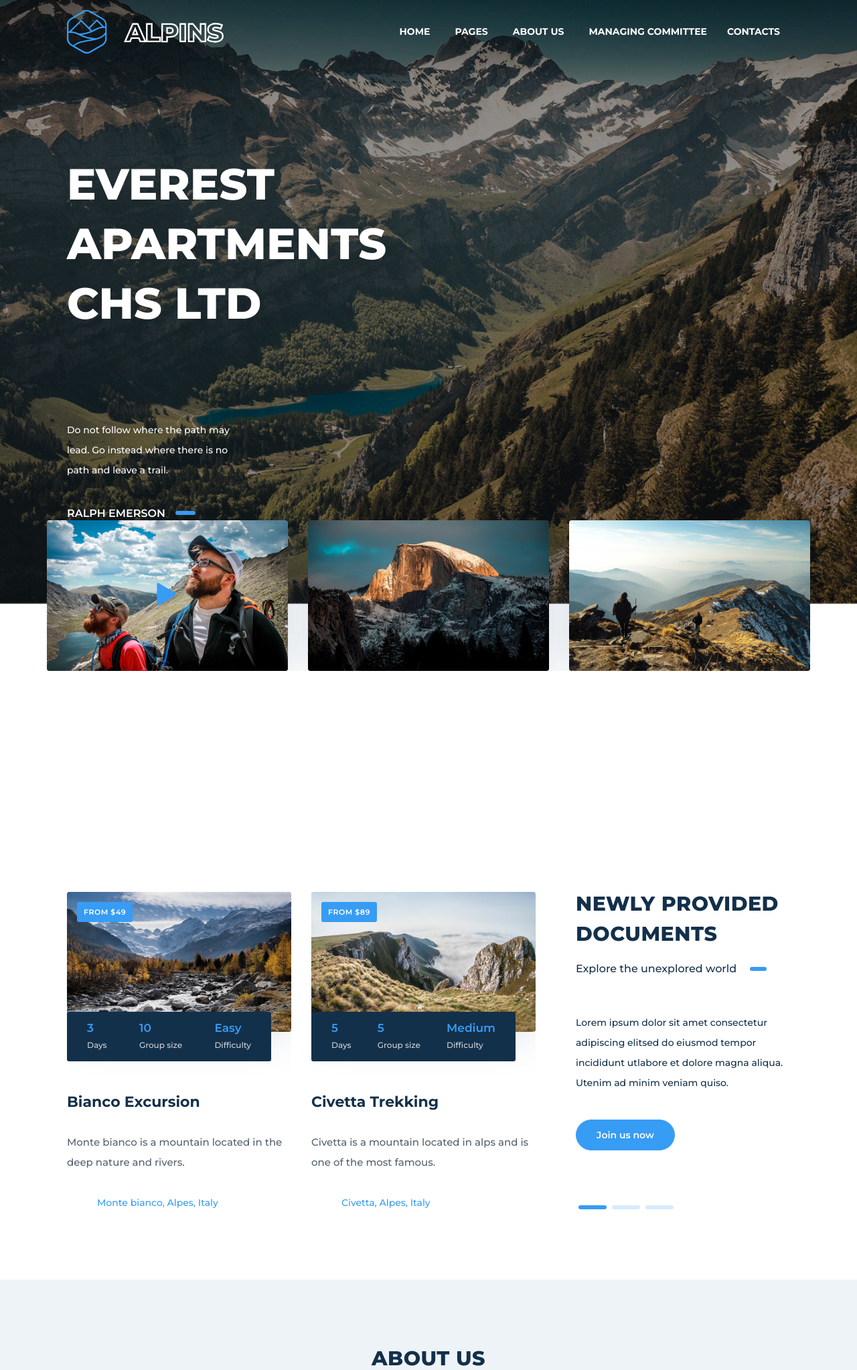
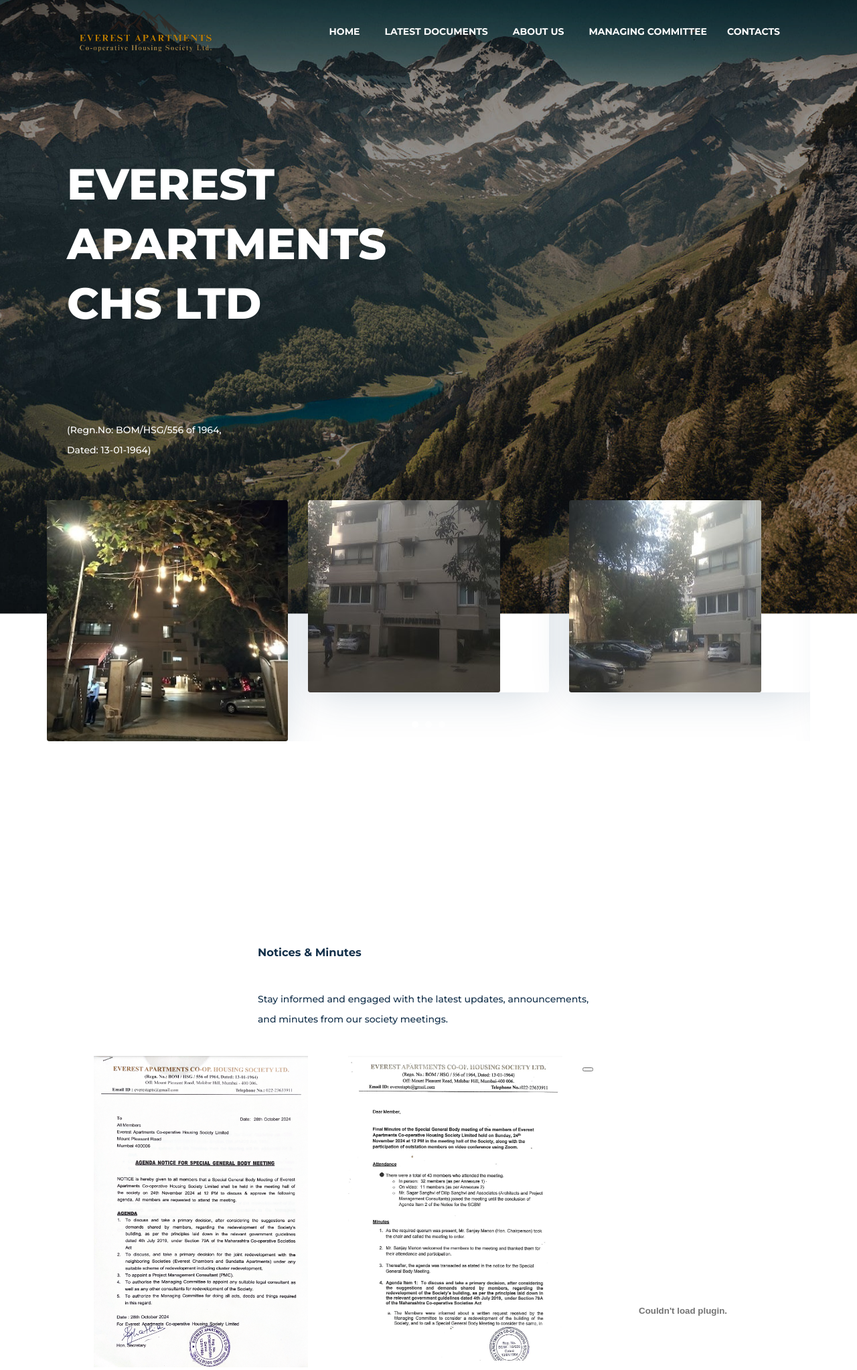
Before and after one commit to Veena-Infotech/EverestApartmentsCHS, a PHP site: page /main-page.php in a window 1280 px wide. Shown: the top 2046 px of the page at 67% size. Run offline with PHP 8.4, Linux system fonts and the light colour scheme; some libraries are stand-ins or nearby versions; some web fonts are replaced.

Commit message:
Modal changes

```diff
--- a/main-page.php
+++ b/main-page.php
@@ -2,6 +2,7 @@
 <html lang="en">
 
 <!-- Mirrored from templates.themekit.dev/alpins/index.html by HTTrack Website Copier/3.x [XR&CO'2014], Sat, 21 Dec 2024 05:27:26 GMT -->
+
 <head>
     <meta charset="utf-8">
     <meta http-equiv="X-UA-Compatible" content="IE=edge">
@@ -20,16 +21,18 @@
     <link rel="stylesheet" href="skin.css">
     <link rel="icon" href="media/favicon.png">
 </head>
+
 <body class="page-main">
     <div id="preloader"></div>
     <nav class="menu-classic menu-fixed menu-transparent light align-right" data-menu-anima="fade-in">
         <div class="container">
             <div class="menu-brand">
                 <a href="#">
-                    <img class="logo-default scroll-hide" src="media/logo-white-blue.svg" alt="logo" />
+                    <img src="./media//logos//EverestLogo.png" alt="">
+                    <!-- <img class="logo-default scroll-hide" src="media/logo-white-blue.svg" alt="logo" />
                     <img class="logo-retina scroll-hide" src="media/logo-white-blue.svg" alt="logo" />
                     <img class="logo-default scroll-show" src="media/logo-white-solid.svg" alt="logo" />
-                    <img class="logo-retina scroll-show" src="media/logo-white-solid.svg" alt="logo" />
+                    <img class="logo-retina scroll-show" src="media/logo-white-solid.svg" alt="logo" /> -->
                 </a>
             </div>
             <i class="menu-btn"></i>
@@ -44,7 +47,7 @@
                         </ul>
                     </li>-->
                     <li class="dropdown">
-                        <a href="#">Pages</a>
+                        <a href="#">Latest Documents</a>
 
                     </li>
                     <li class="dropdown">
@@ -57,6 +60,7 @@
                     <li>
                         <a href="contacts.html">Contacts</a>
                     </li>
+
                 </ul>
 
             </div>
@@ -75,8 +79,7 @@
                         <ul class="slider width-50" data-options="type:slider,perView:1">
                             <li>
                                 <p class="quote">
-                                    Do not follow where the path may lead. Go instead where there is no path and leave a trail.
-                                    <span class="quote-author">Ralph Emerson</span>
+                                    (Regn.No: BOM/HSG/556 of 1964, Dated: 13-01-1964)
                                 </p>
                             </li>
                             <!--<li>
@@ -119,113 +122,164 @@
                             </div>
                         </div>-->
                     <hr class="space" />
-                        <ul class="slider" data-options="type:carousel,nav:true,perView:3,perViewLg:2,perViewSm:1,gap:30,controls:out,autoplay:3000">
+                    <ul class="slider" data-options="type:carousel,nav:true,perView:3,perViewLg:2,perViewSm:1,gap:30,autoplay:3000">
                         <li>
-                                <a class="img-box btn-video lightbox" href="https://www.youtube.com/watch?v=Lb4IcGF5iTQ" data-lightbox-anima="fade-top">
-                                    <img src="media/image-1.jpg" alt="">
+                            <a class="img-box  lightbox" href="./Images/Everest1.jpg" data-lightbox-anima="fade-top">
+                                <img src="./Images/Everest1.jpg" alt="">
                             </a>
                         </li>
                         <li>
-                                <a class="img-box lightbox" href="media/image-2.jpg" data-lightbox-anima="fade-top">
-                                    <img src="media/image-2.jpg" alt="">
+                            <a class="img-box lightbox" href="./Images/Everest2.jpg" data-lightbox-anima="fade-top">
+                                <img src="./Images/Everest2.jpg" alt="">
                             </a>
                         </li>
                         <li>
-                                <a class="img-box lightbox" href="media/image-3.jpg" data-lightbox-anima="fade-top">
-                                    <img src="media/image-3.jpg" alt="">
+                            <a class="img-box lightbox" href="./Images/Everest3.jpg" data-lightbox-anima="fade-top">
+                                <img src="./Images/Everest3.jpg" alt="">
                             </a>
                         </li>
-                            <li>
-                                <a class="img-box lightbox" href="media/image-4.jpg" data-lightbox-anima="fade-top">
-                                    <img src="media/image-4.jpg" alt="">
-                                </a>
-                            </li>
+
                     </ul>
                 </div>
             </div>
             <hr class="space-lg" />
             </div>
         </section>
-        <section class="section-base">
+        <!---modal section-->
+
+        <section id="minutes" class="blog-area pt-125">
             <div class="container">
-                <div class="row">
+                <div class="row justify-content-center">
+                    <div class="col-lg-6">
+                        <div class="section-title text-center pb-25">
+                            <h3 class="title mb-15">Notices & Minutes</h3>
+                            <p>Stay informed and engaged with the latest updates, announcements, and minutes from our society meetings.
+                            </p>
+                        </div>
+                    </div>
+                </div>
+                <div class="row justify-content-center">
+                    <div class="col-lg-4 col-md-6">
+                        <div class="single-blog mt-30">
+                            <div class="blog-image">
+                                <img src="./Images//Note1.png" alt="CIRCULAR DATED 28.11.2024 FOR BUILDER INFORMATION">
+                            </div>
+                            <div class="blog-content">
+                                <div class="content">
+                                    <h4 class="title"><a class="clickLink" data-bs-toggle="modal" data-bs-target="#CircularDated28thNov">CIRCULAR DATED 28.11.2024 FOR BUILDER INFORMATION</a></h4>
+                                    <span>28th November, 2024</span>
+                                </div>
+                            </div>
+                        </div>
+                    </div>
+
+                    <div class="col-lg-4 col-md-6">
+                        <div class="single-blog mt-30">
+                            <div class="blog-image">
+                                <img src="./Images//Note2.png" alt="Notice  for Special General Body Meeting 17th Nov 2024">
+                            </div>
+                            <div class="blog-content">
+                                <div class="content">
+                                    <h4 class="title"><a class="clickLink" data-bs-toggle="modal"
+                                            data-bs-target="#NoticeSGBM17th">Notice for Special General Body Meeting 17th Nov 2024</a></h4>
+                                    <span>7th November, 2024</span>
+                                </div>
+                            </div>
+                        </div>
+                    </div>
+
+
+
+
+                    <!---Documents-section-->
+
+                    <section>
+    <div class="modal fade" data-bs-backdrop="static" data-bs-keyboard="false" id="CircularDated28thNov" tabindex="-1"
+      aria-labelledby="exampleModalLabel" aria-hidden="true">
+      <div class="modal-dialog modal-lg">
+        <div class="modal-content">
+          <div class="modal-header">
+            <button type="button" class="btn-close" data-bs-dismiss="modal" aria-label="Close"></button>
+          </div>
+          <div class="modal-body">
+            <object width="100%" height="700"
+              data="./Documents/SGBM24NOV.pdf?#zoom=85&scrollbar=0&toolbar=0&navpanes=0"
+              type="application/pdf"> </object>
+          </div>
+          <div class="modal-footer">
+            <button type="button" class="btn btn-secondary" data-bs-dismiss="modal">Close</button>
+          </div>
+        </div>
+      </div>
+    </div>
+  </section>
+
+  <section>
+    <div class="modal fade" data-bs-backdrop="static" data-bs-keyboard="false" id="NoticeSGBM17th" tabindex="-1"
+      aria-labelledby="exampleModalLabel" aria-hidden="true">
+      <div class="modal-dialog modal-lg">
+        <div class="modal-content">
+          <div class="modal-header">
+            <button type="button" class="btn-close" data-bs-dismiss="modal" aria-label="Close"></button>
+          </div>
+          <div class="modal-body">
+            <object width="100%" height="700"
+              data="./Documents/SGBMNOTICE.pdf?#zoom=85&scrollbar=0&toolbar=0&navpanes=0"
+              type="application/pdf"> </object>
+          </div>
+          <div class="modal-footer">
+            <button type="button" class="btn btn-secondary" data-bs-dismiss="modal">Close</button>
+          </div>
+        </div>
+      </div>
+    </div>
+
+  </section>
+
+
+
+
+
+                </div>
+            </div>
+            </div>
+        </section>
+        <!-- <div class="row">
                     <div class="col-lg-8">
-                        <ul class="slider controls-right" data-options="type:carousel,nav:true,perView:2,perViewSm:1,gap:30,controls:out">
+                        <ul class="slider controls-right" data-options="perView:2,perViewSm:1,gap:30,controls:out">
                             <li>
-                                <div class="cnt-box cnt-box-info" data-href="treks-single.html">
-                                    <div class="extra-field">From $49</div>
-                                    <a href="treks-single.html" class="img-box"><img src="media/image-5.jpg" alt="" /></a>
+                                <div class="cnt-box cnt-box-info">
+                                    <a href="treks-single.html" class="img-box"><img src="./Images/Note1.png" alt="" /></a>
                                     <div class="caption">
-                                        <h2>Bianco Excursion</h2>
-                                        <div class="cnt-info">
-                                            <div><span>Days</span><span>3</span></div>
-                                            <div><span>Group size</span><span>10</span></div>
-                                            <div><span>Difficulty</span><span>Easy</span></div>
-                                        </div>
-                                        <p>
-                                            Monte bianco is a mountain located in the deep nature and rivers.
-                                        </p>
-                                        <div class="bottom-info">
-                                            Monte bianco, Alpes, Italy
-                                        </div>
+                                        <h2>EVEREST APARTMENTS CHSL_SGM NOTICE MEETING Date-24th November 2024</h2>
+
                                     </div>
                                 </div>
                             </li>
                             <li>
-                                <div class="cnt-box cnt-box-info" data-href="treks-single.html">
-                                    <div class="extra-field">From $89</div>
-                                    <a href="treks-single.html" class="img-box"><img src="media/image-6.jpg" alt="" /></a>
+                                <div class="cnt-box cnt-box-info">
+                                    <a href="treks-single.html" class="img-box"><img src="./Images/Note2.png" alt="" /></a>
                                     <div class="caption">
-                                        <h2>Civetta Trekking</h2>
-                                        <div class="cnt-info">
-                                            <div><span>Days</span><span>5</span></div>
-                                            <div><span>Group size</span><span>5</span></div>
-                                            <div><span>Difficulty</span><span>Medium</span></div>
-                                        </div>
-                                        <p>
-                                            Civetta is a mountain located in alps and is one of the most famous.
-                                        </p>
-                                        <div class="bottom-info">
-                                            Civetta, Alpes, Italy
-                                        </div>
+                                        <h2>EA SGBM 24 NOV 2024 MINUTES</h2>
+
                                     </div>
                                 </div>
                             </li>
-                            <li>
-                                <div class="cnt-box cnt-box-info" data-href="treks-single.html">
-                                    <div class="extra-field">From $89</div>
-                                    <a href="treks-single.html" class="img-box"><img src="media/image-7.jpg" alt="" /></a>
-                                    <div class="caption">
-                                        <h2>Nevegal Trekking</h2>
-                                        <div class="cnt-info">
-                                            <div><span>Days</span><span>1</span></div>
-                                            <div><span>Group size</span><span>15</span></div>
-                                            <div><span>Difficulty</span><span>Medium</span></div>
-                                        </div>
-                                        <p>
-                                            Nevegal is a mountain near a great and friendly mountain village.
-                                        </p>
-                                        <div class="bottom-info">
-                                            Civetta, Alpes, Italy
-                                        </div>
-                                    </div>
-                                </div>
-                            </li>
+
                         </ul>
                     </div>
                     <div class="col-lg-4">
                         <hr class="space-sm visible-sm" />
                         <div class="title">
                             <h2>Newly Provided Documents</h2>
-                            <p>Explore the unexplored world</p>
+                            <p>Explore a wealth of resources and discover new possibilities.</p>
                         </div>
                         <p>
-                            Lorem ipsum dolor sit amet consectetur adipiscing elitsed do eiusmod tempor incididunt utlabore et dolore magna aliqua.
-                            Utenim ad minim veniam quiso.
+                            Access a collection of carefully curated documents to enrich your knowledge.
+                            These materials are designed to guide, inform, and inspire your journey.
                         </p>
-                        <a href="contacts.html" class="btn btn-circle btn-xs">Join us now</a>
                     </div>
-                </div>
+                </div> -->
         </div>
         </section>
         <section class="section-base section-color">
@@ -237,7 +291,7 @@
                 <div class="row">
                     <div class="col-lg-3">
                         <p>
-                            Everest Apartments  is a residential building located on Mount Pleasant Road in Malabar Hill, Mumbai. The property offers 2.5 BHK apartments with a carpet area of approximately 1,200 square feet. Amenities include lift facilities and car parking.
+                            Everest Apartments is a residential building located on Mount Pleasant Road in Malabar Hill, Mumbai. The property offers 2.5 BHK apartments with a carpet area of approximately 1,200 square feet. Amenities include lift facilities and car parking.
 
                         </p>
                     </div>
@@ -246,7 +300,6 @@
                             Malabar Hill is an upscale residential area in South Mumbai, known for its affluent neighborhoods and proximity to landmarks such as the Hanging Gardens and Walkeshwar Temple.
 
                             <hr class="space-sm" />
-                        <a href="about.html" class="btn-text">Read more</a>
                     </div>
                     <div class="col-lg-6">
                         <ul class="accordion-list" data-open="1">
@@ -503,11 +556,26 @@
                             <p>Information</p>
                         </div>
                         <ul class="text-list text-list-line">
-                            <li><b>Address</b><hr /><p>Pellegrino, Veneto, Italy</p></li>
-                            <li><b>Web</b><hr /><p>domain.com</p></li>
-                            <li><b>Email</b><hr /><p>info@domain.com</p></li>
-                            <li><b>Phone</b><hr /><p>(02) 123 456 789999</p></li>
-                            <li><b>Skype</b><hr /><p>example.name</p></li>
+                            <li><b>Address</b>
+                                <hr />
+                                <p>Pellegrino, Veneto, Italy</p>
+                            </li>
+                            <li><b>Web</b>
+                                <hr />
+                                <p>domain.com</p>
+                            </li>
+                            <li><b>Email</b>
+                                <hr />
+                                <p>info@domain.com</p>
+                            </li>
+                            <li><b>Phone</b>
+                                <hr />
+                                <p>(02) 123 456 789999</p>
+                            </li>
+                            <li><b>Skype</b>
+                                <hr />
+                                <p>example.name</p>
+                            </li>
                         </ul>
                         <hr class="space-sm" />
                         <div class="icon-links icon-social icon-links-grid social-colors-hover">
@@ -569,4 +637,5 @@
 </body>
 
 <!-- Mirrored from templates.themekit.dev/alpins/index.html by HTTrack Website Copier/3.x [XR&CO'2014], Sat, 21 Dec 2024 05:27:41 GMT -->
+
 </html>
```
Also changed, not shown: Images/Everest1.jpg (added), Images/Everest2.jpg (added), Images/Everest3.jpg (added), Images/Note1.png (added), Images/Note2.png (added), media/logos/EverestLogo.png (renamed from media/logos/Everest Apartments CHS Logo.png), 2 other files. Lines whose indentation alone changed are shown as unchanged.
